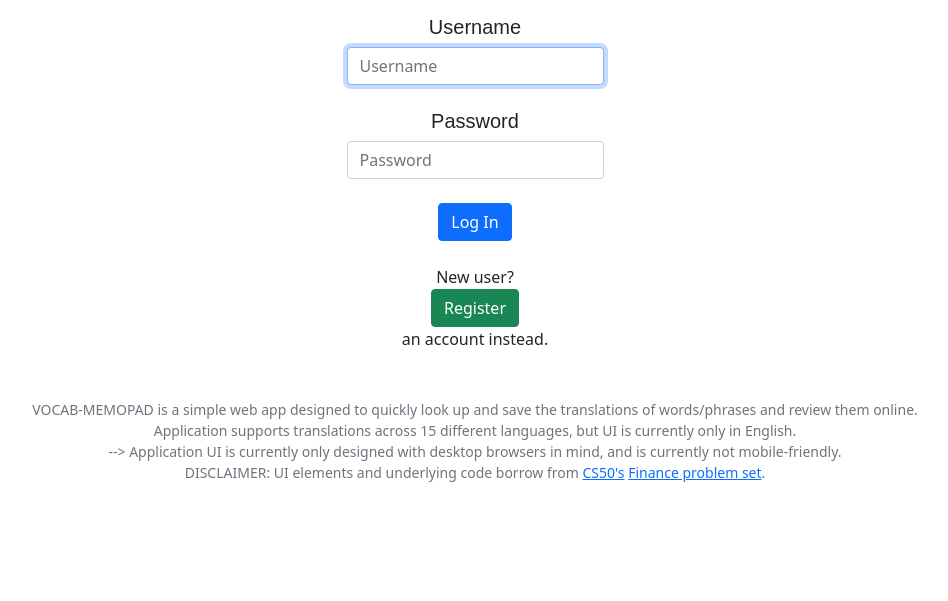
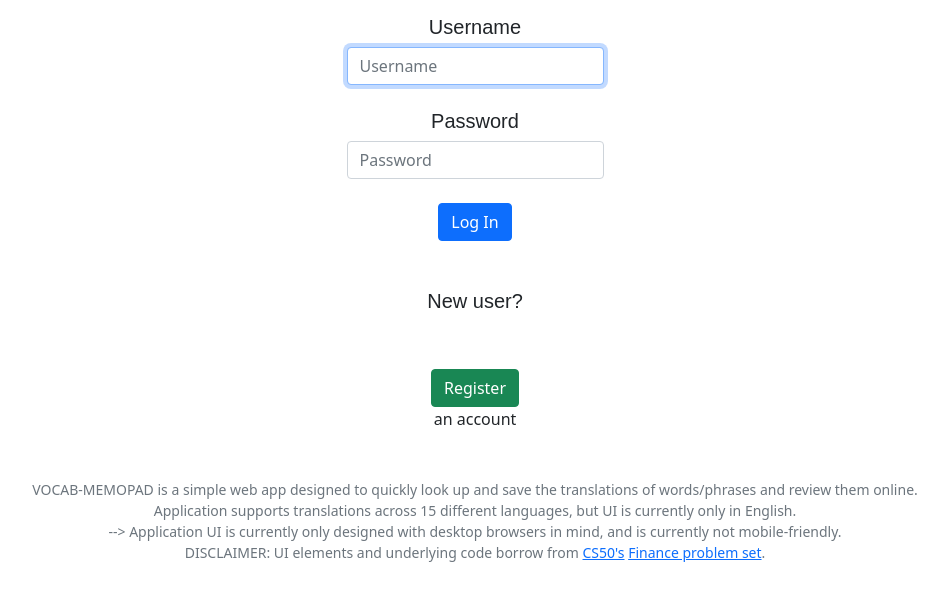
Before and after one commit to rkjrivero/vocab-memopad, a Flask app: page /login in a window 1280 px wide. Shown: the part 161-762 px from the top of the page, without its empty margins (165-1113 px from the left). Run offline with Flask 2, Linux system fonts and the light colour scheme; some libraries are stand-ins or nearby versions.

Commit message:
ux tweaks

```diff
--- a/templates/login.html
+++ b/templates/login.html
@@ -34,13 +34,14 @@
             <button class="btn btn-primary" type="submit">Log In</button>
         </div>
     </form>
-    <br>
+    <br><br>
 
     <div>
-        New user?
+        <h5>New user? </h5>
+        <br><br>
         <form action="/register" method="get">
             <button type="submit" name="registerbutton" class="btn btn-success" btn-sm>Register</button>
-        </form> an account instead.
+        </form> an account
     </div>
 
 {% endblock %}
```
